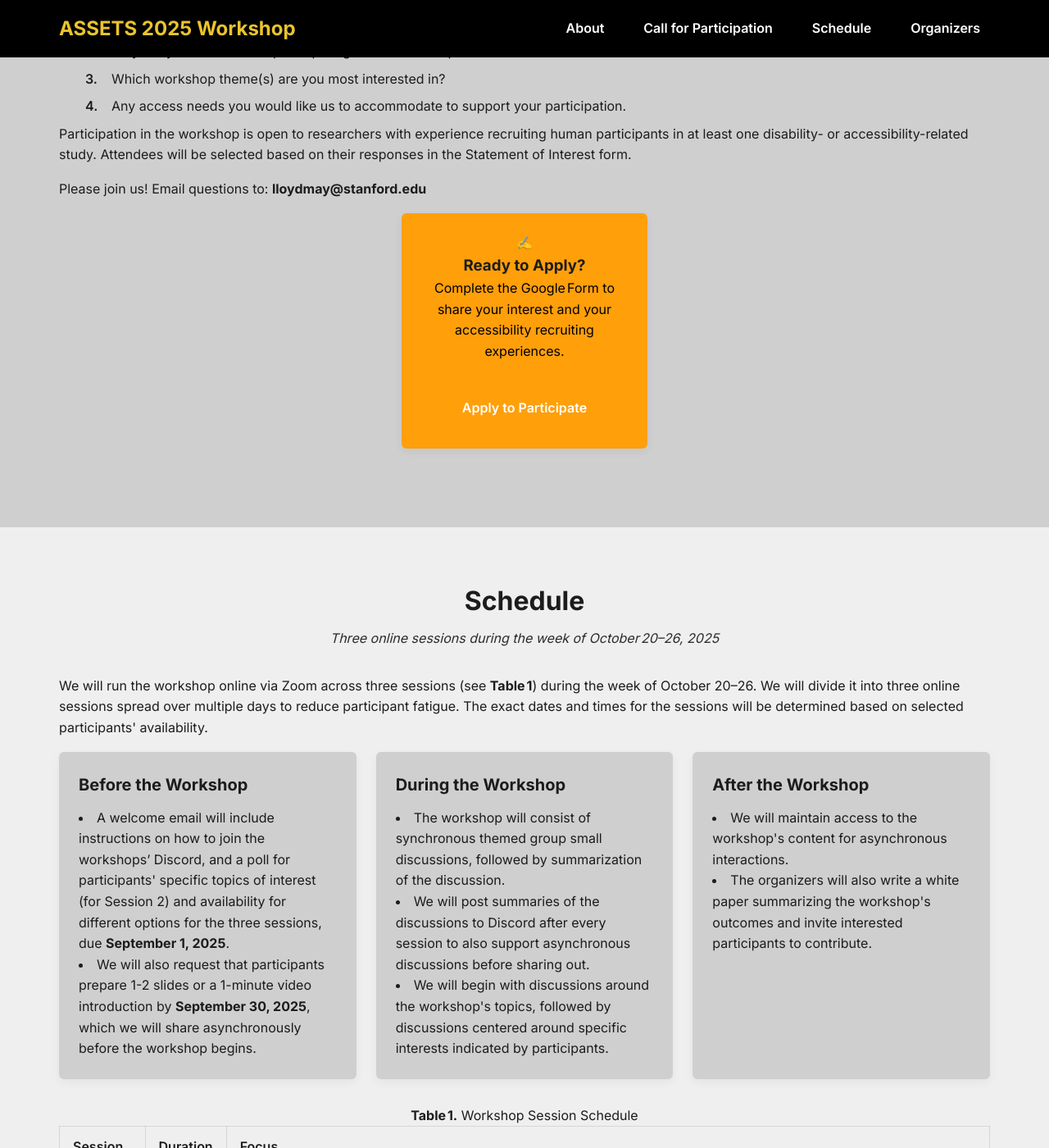
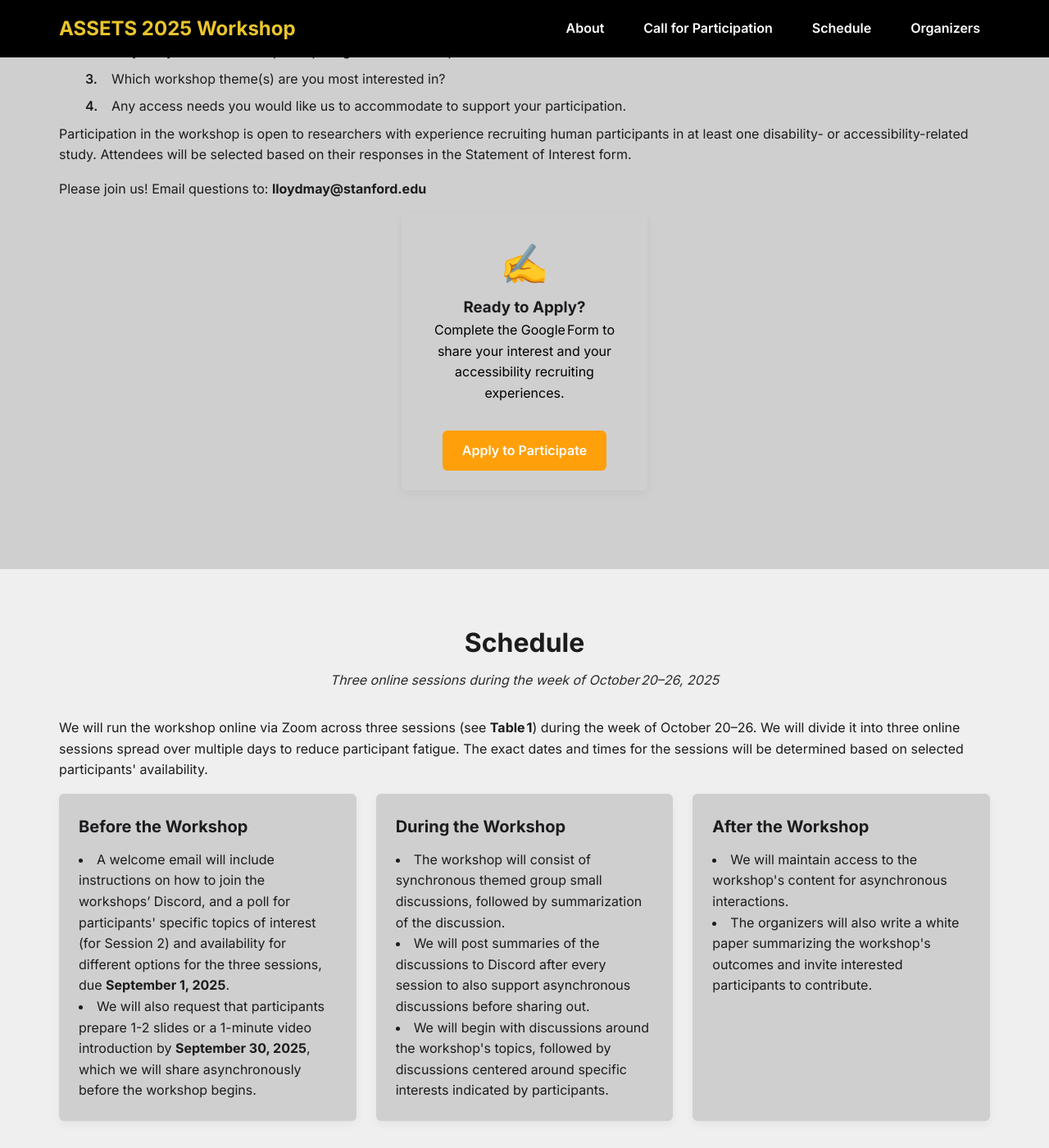
Before and after one commit to assets-recruitment-2025/assets-recruitment-2025.github.io, a Jekyll site: the page built from index.md, in a window 1280 px wide and 1400 px high, scrolled down 1693 px. Shown: the whole window at 82% size. Built offline with Jekyll 4.4.1, drawn with Linux system fonts in a browser that asks for light colours.

Commit message:
Call for Participation

```diff
--- a/assets/css/style.css
+++ b/assets/css/style.css
@@ -538,13 +538,16 @@ img {
 
 /* 6) CTA override specifically inside #participate */
 #participate .call-card--cta {
-  background: var(--clr-accent);
+  background: #cfcfd0;
   max-width: 300px;
   color: #000000;
   text-align: center;
 }
 #participate .call-card--cta .btn {
   margin-top: 1rem;
+}
+#participate .call-card--cta .call-card-icon {
+  font-size: 3rem;  /* play with this value until it’s the size you like */
 }
 
 
```
